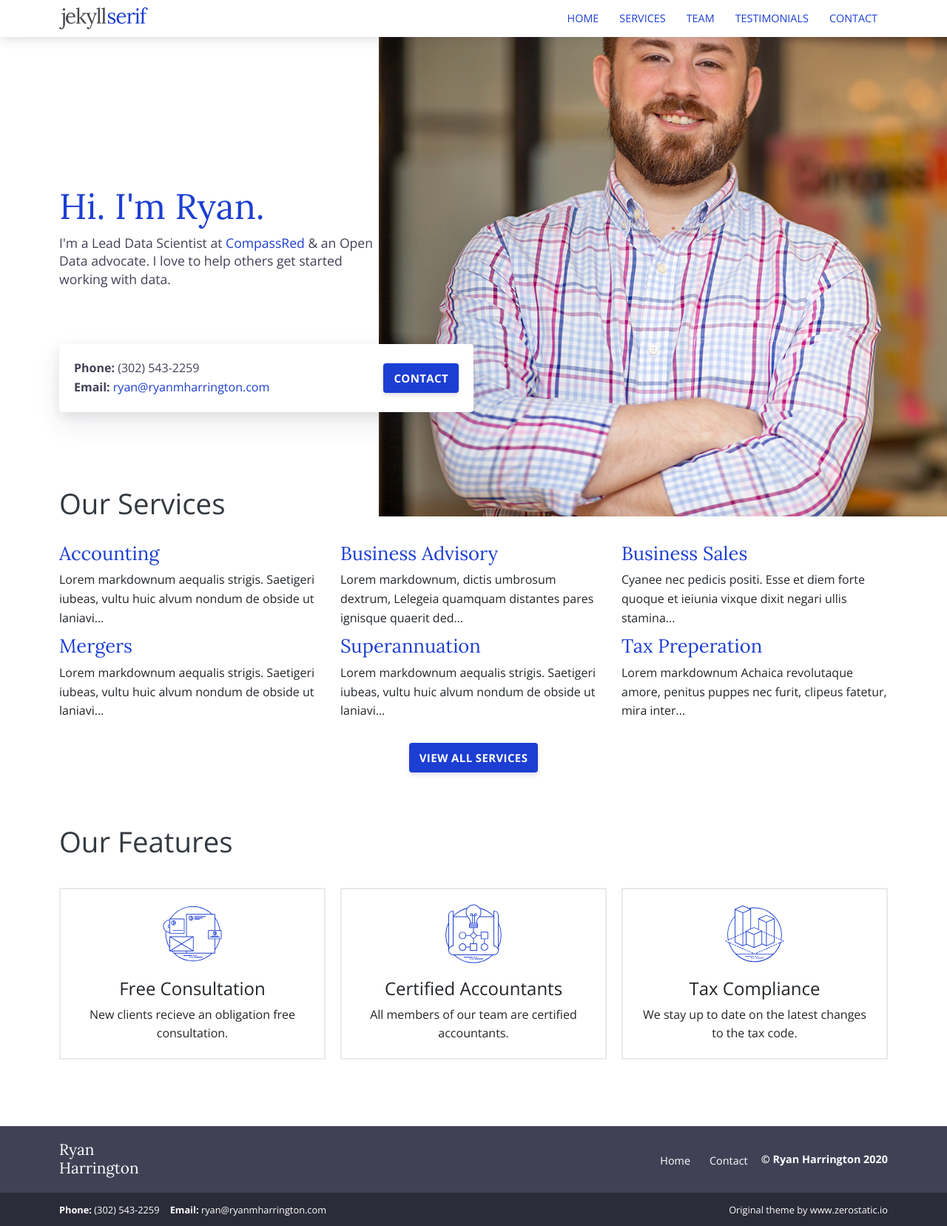
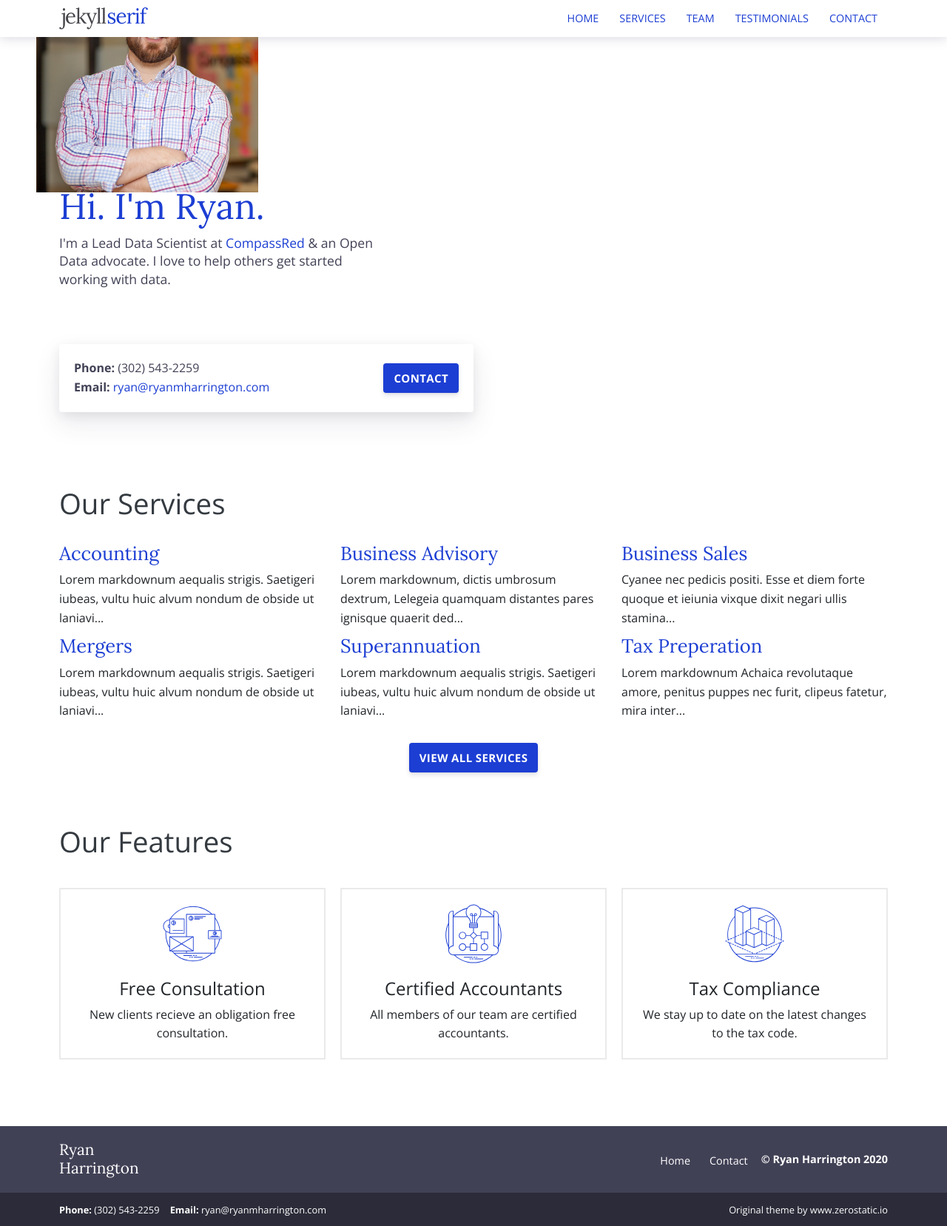
Before and after one commit to rharrington31/rharrington31.github.io, a Jekyll site: the page built from index.html, in a window 1280 px wide. Shown: the whole page at 74% size. Built offline with Jekyll 4.4.1, drawn with Linux system fonts in a browser that asks for light colours.

Commit message:
removed background breakpoint sizes

```diff
--- a/_sass/pages/_home.scss
+++ b/_sass/pages/_home.scss
@@ -3,18 +3,18 @@
   background-repeat: no-repeat;
   background-size: 300px;
   background-position: 49px -40px;
-  @include media-breakpoint-up(sm) {
-    background-size: 90%;
-    background-position: 159px -40px;
-  }
-  @include media-breakpoint-up(md) {
-    background-size: 70%;
-    background-position: 100% -50px;
-  }
-  @include media-breakpoint-up(lg) {
-    background-size: 60%;
-    background-position: 100% -70px;
-  }
+  // @include media-breakpoint-up(sm) {
+  //   background-size: 90%;
+  //   background-position: 159px -40px;
+  // }
+  // @include media-breakpoint-up(md) {
+  //   background-size: 70%;
+  //   background-position: 100% -50px;
+  // }
+  // @include media-breakpoint-up(lg) {
+  //   background-size: 60%;
+  //   background-position: 100% -70px;
+  // }
   .call {
     position: relative;
     overflow: hidden;
```
